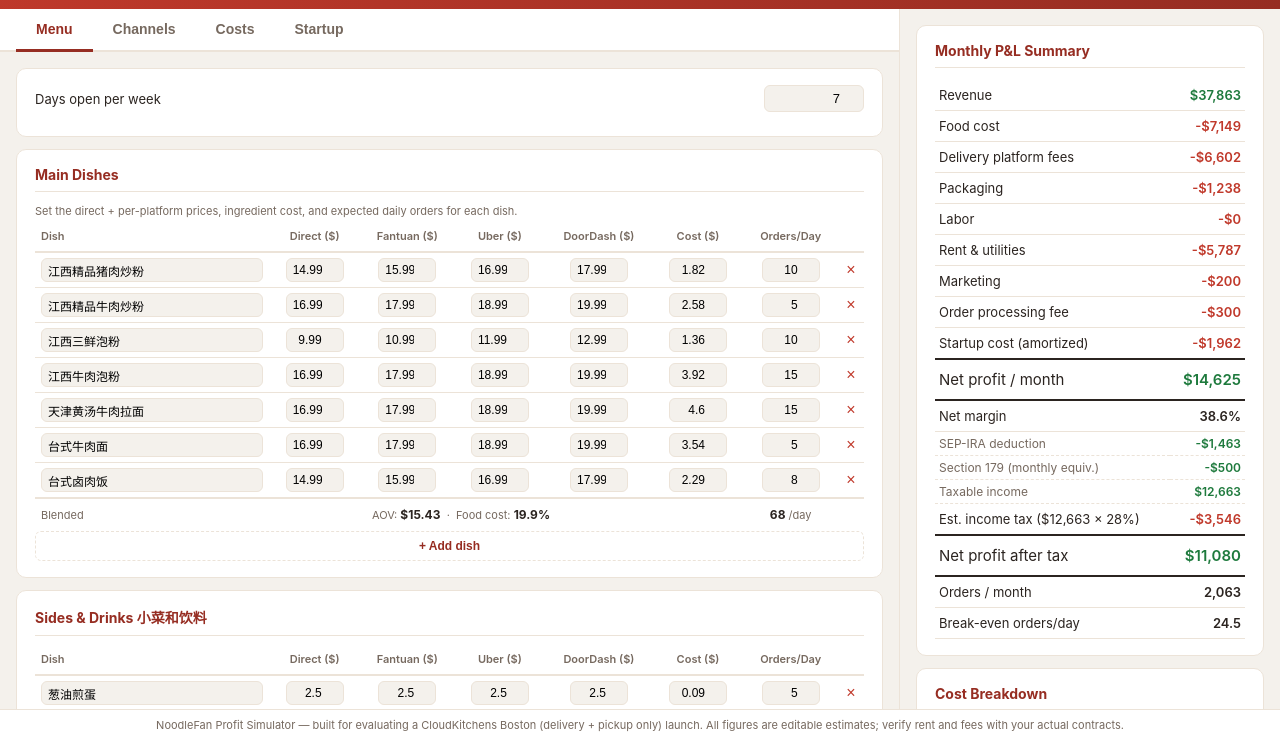
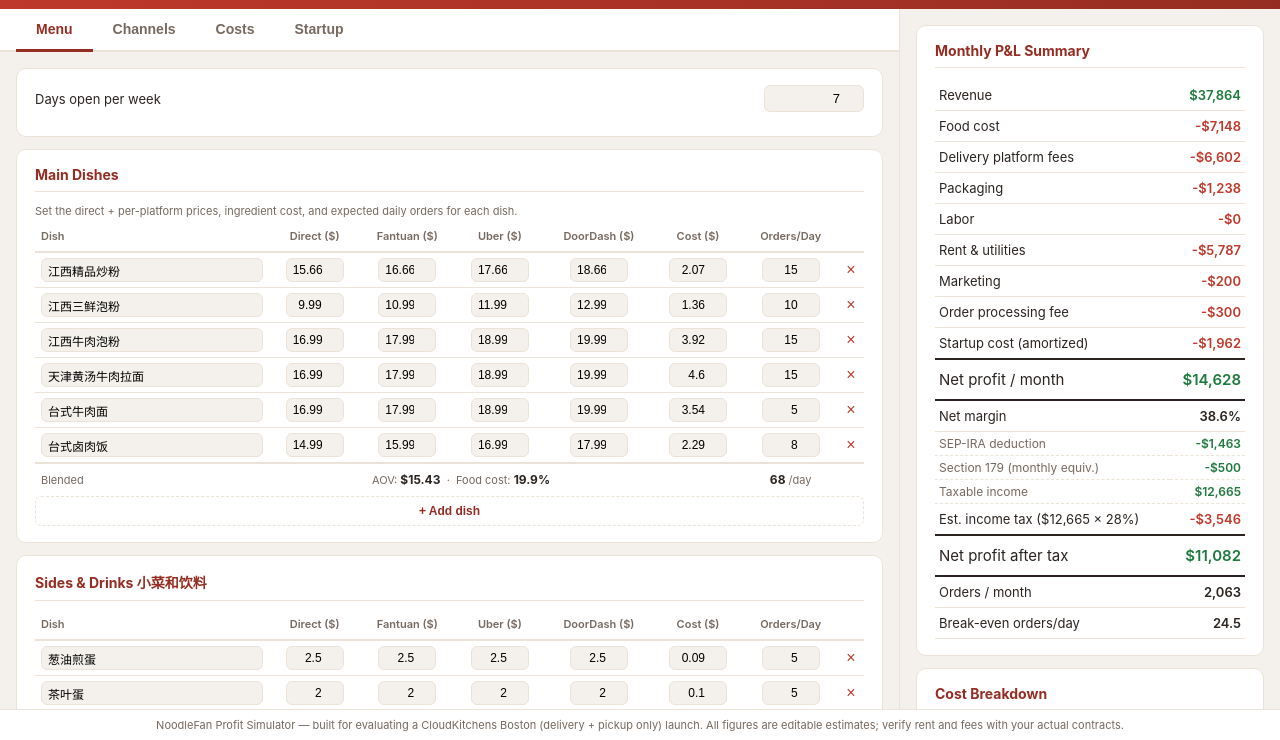
Before and after one commit to lukchen/noodlefan-profit-simulator, a plain HTML site: page index.html in a window 1280 px wide. Shown: the part 60-800 px from the top of the page. Drawn offline with Linux system fonts and the light colour scheme.

Commit message:
菜单: 猪肉/牛肉炒粉合并为「江西精品炒粉」一行(加权平均 10猪:5牛 → 15.66/16.66/17.66/18.66, 成本2.07, qty15); STORAGE_KEY v18; app.js?v41

```diff
--- a/app.js
+++ b/app.js
@@ -16,7 +16,7 @@ const FIELD_IDS = [
 ];
 
 const DEFAULTS = {};
-const STORAGE_KEY = "noodlefan-profit-sim-v17";
+const STORAGE_KEY = "noodlefan-profit-sim-v18";
 const WEEKS_PER_MONTH = 52 / 12;
 
 // 阶梯式平台定价 (2026-07-20 Eli): 每道菜直接带 4 个可编辑价格 —
@@ -25,8 +25,7 @@ const WEEKS_PER_MONTH = 52 / 12;
 // P&L 按渠道占比加权：平台单收各自平台价、再扣该渠道手续费 → 真实反映部分转嫁后的净收入。
 // Source of truth: Drive 菜品定价 sheet (菜名/直营/饭团/uber/doordash/成本/每日订单).
 const DEFAULT_MAINS = [
-  { name: "江西精品猪肉炒粉", price: 14.99, pG: 15.99, pU: 16.99, pD: 17.99, cost: 1.82, qty: 10 },
-  { name: "江西精品牛肉炒粉", price: 16.99, pG: 17.99, pU: 18.99, pD: 19.99, cost: 2.58, qty: 5  },
+  { name: "江西精品炒粉", price: 15.66, pG: 16.66, pU: 17.66, pD: 18.66, cost: 2.07, qty: 15 },
   { name: "江西三鲜泡粉",     price: 9.99,  pG: 10.99, pU: 11.99, pD: 12.99, cost: 1.36, qty: 10 },
   { name: "江西牛肉泡粉",     price: 16.99, pG: 17.99, pU: 18.99, pD: 19.99, cost: 3.92, qty: 15 },
   { name: "天津黄汤牛肉拉面", price: 16.99, pG: 17.99, pU: 18.99, pD: 19.99, cost: 4.60, qty: 15 },
--- a/index.html
+++ b/index.html
@@ -342,6 +342,6 @@
 
   <script src="chart.umd.min.js?v=3"></script>
   <script src="i18n.js?v=22"></script>
-  <script src="app.js?v=40"></script>
+  <script src="app.js?v=41"></script>
 </body>
 </html>
```
